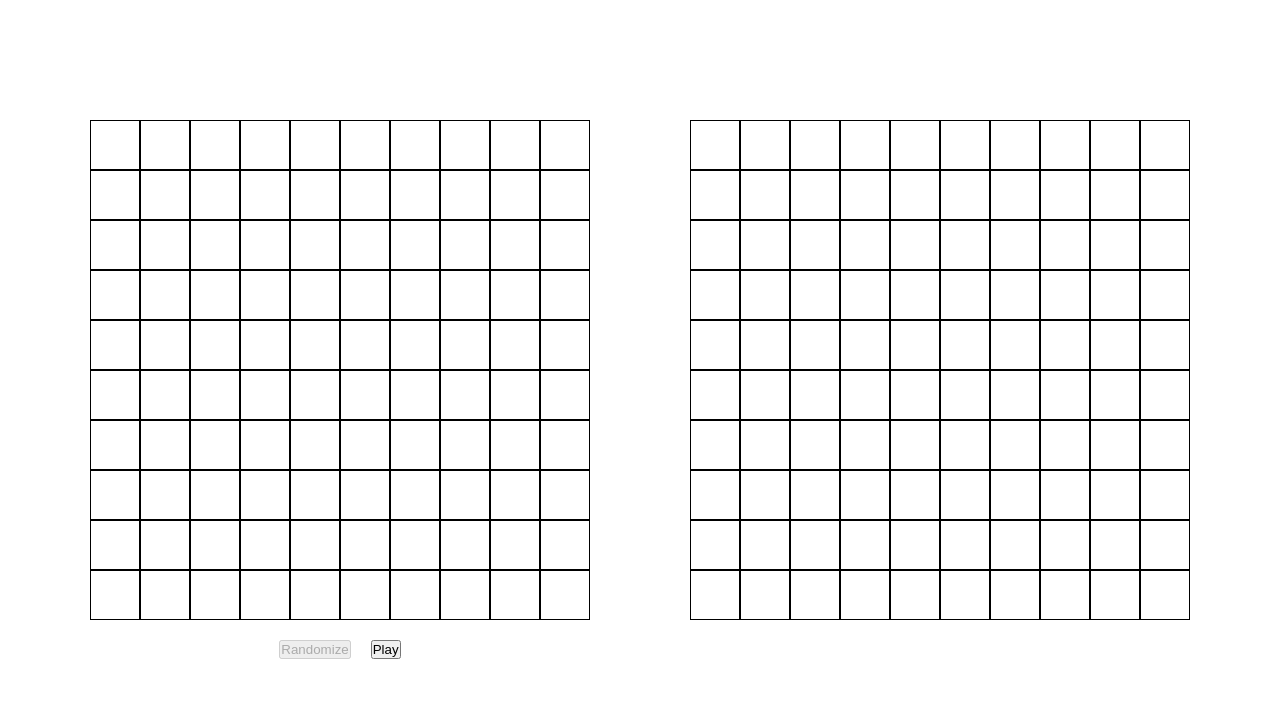
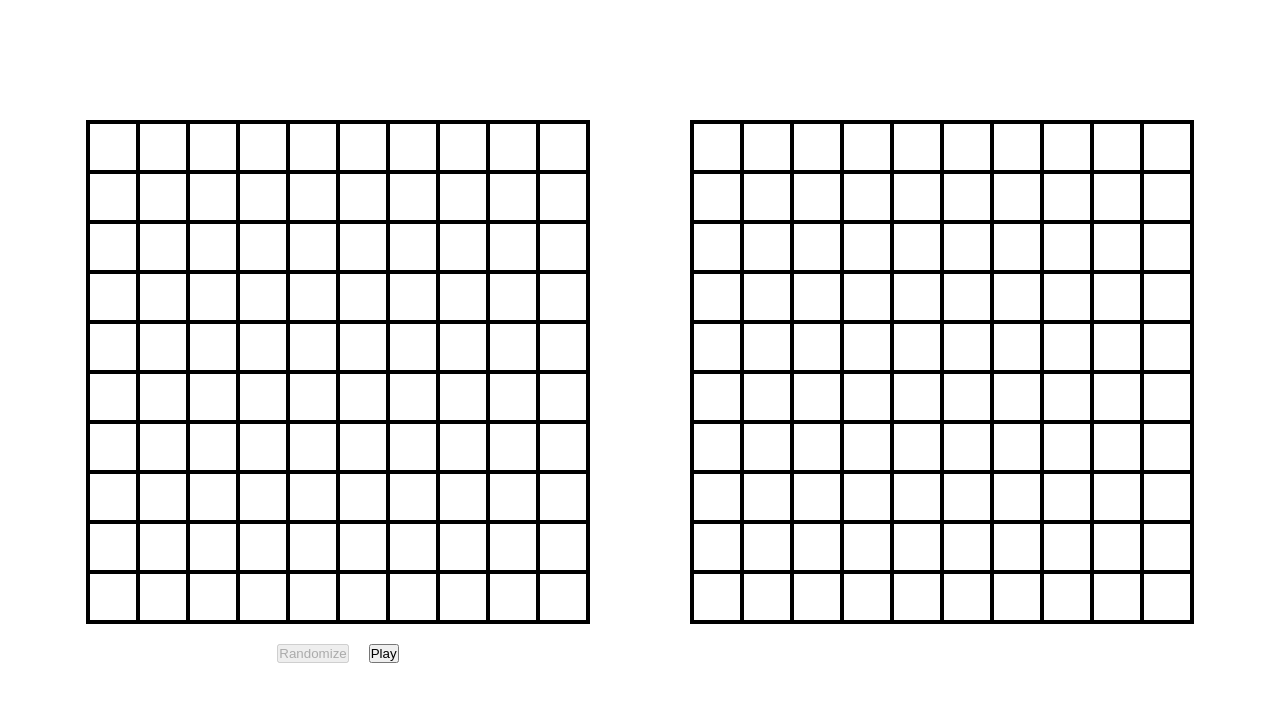
Before and after one commit to Mouzone/battleship, a website built with webpack: page src/index.html in a window 1280 px wide. Both pictures are taken after a click on the button "Play". Built offline with nearby package versions, Linux system fonts and the light colour scheme.

Commit message:
Gray out guess board to illustrate game has not started yet

```diff
--- a/src/driver.js
+++ b/src/driver.js
@@ -23,7 +23,8 @@ function initGame() {
     })
     const play_button = document.getElementById("play")
     play_button.addEventListener("click", event => {
-        //todo: turn guessboard not opaque
+        const guess_board = document.getElementById("guess-board")
+        guess_board.style.opacity = "1"
         randomize_button.disabled = true
         nextTurn()
     })
--- a/src/style.css
+++ b/src/style.css
@@ -34,10 +34,15 @@ body {
     display: grid;
     justify-self: center;
     grid-template: repeat(10, 1fr) / repeat(10, 1fr);
+    border: 2px solid black;
+}
+
+#guess-board {
+    opacity: .7;
 }
 
 .cell {
-    border: 1px solid black;
+    border: 2px solid black;
     height: 1fr;
     width: 1fr;
 }
```
